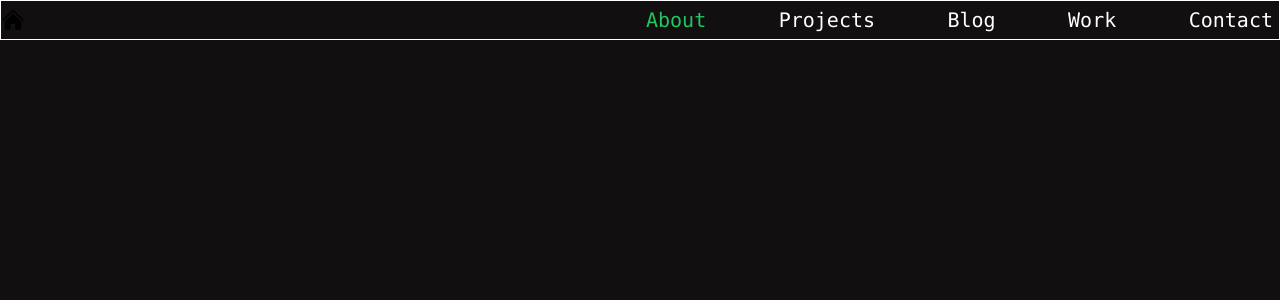
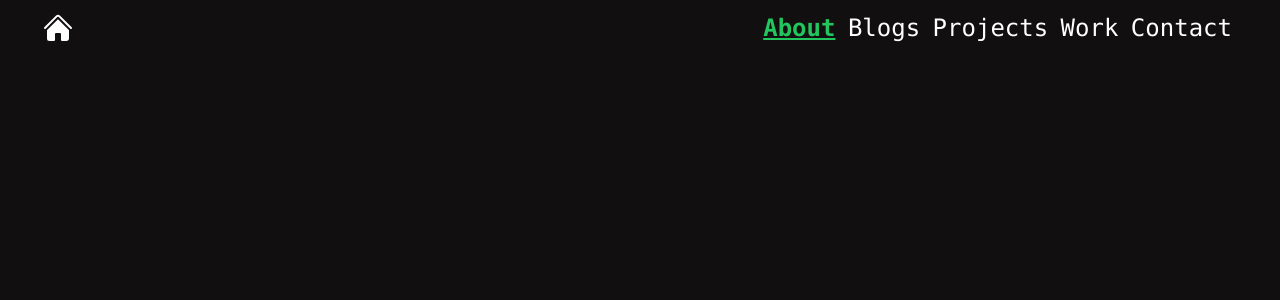
Before and after one commit to atharvasune/Personal-Website, a Next.js app: page /about in a window 1280 px wide. Shown: the top 300 px of the page. Built offline with nearby package versions, Linux system fonts and the light colour scheme.

Commit message:
Add pages for all links

```diff
--- a/src/app/about/page.tsx
+++ b/src/app/about/page.tsx
@@ -2,7 +2,7 @@ import { TopNav } from "../components/top-nav";
 export default function About() {
     return (
         <section>
-            <TopNav />
+            <TopNav path={"about"} />
         </section>
     )
 }
--- /dev/null
+++ b/src/app/blogs/page.tsx
@@ -0,0 +1,7 @@
+import { TopNav } from "../components/top-nav";
+
+export default function Blogs() {
+    return (
+        <TopNav path={"blogs"} />
+    )
+}
--- a/src/app/components/top-nav.tsx
+++ b/src/app/components/top-nav.tsx
@@ -1,44 +1,32 @@
 import Link from "next/link";
-import { useRouter } from "next/router";
 
-function NavLink({path, text}: {path: String, text: String}) {
-    const router = useRouter()
-    let textclass = router.asPath === path ? "text-green-500" : "text-white";
-    let underline = router.asPath === path ? "underline" : "";
+function NavLink({ path, text, currentPath }: { path: String, text: String, currentPath: String }) {
+    let currentPathClass = currentPath === path ? "text-green-500 underline font-bold" : "text-white hover:text-green-500 hover:font-bold hover:underline";
+
     return (
         <Link href={`/${path}`}>
-            <text className={`text-xl ${textclass} ${underline}`}>
+            <text className={`text-2xl font-mono ${currentPathClass}`}>
                 {text}
             </text>
         </Link>
     )
 }
 
-export function TopNav() {
+export function TopNav({ path }: { path: String }) {
     return (
-        <section className="h-10" style={{border: "1px solid white", display: "flex", justifyContent: "space-between", alignItems: "center"}}>
-            <div>
-                <svg xmlns="http://www.w3.org/2000/svg" viewBox="0 0 24 24" fill="currentColor" className="w-6 h-6">
-                    <path d="M11.47 3.84a.75.75 0 011.06 0l8.69 8.69a.75.75 0 101.06-1.06l-8.689-8.69a2.25 2.25 0 00-3.182 0l-8.69 8.69a.75.75 0 001.061 1.06l8.69-8.69z" />
-                    <path d="M12 5.432l8.159 8.159c.03.03.06.058.091.086v6.198c0 1.035-.84 1.875-1.875 1.875H15a.75.75 0 01-.75-.75v-4.5a.75.75 0 00-.75-.75h-3a.75.75 0 00-.75.75V21a.75.75 0 01-.75.75H5.625a1.875 1.875 0 01-1.875-1.875v-6.198a2.29 2.29 0 00.091-.086L12 5.43z" />
-                </svg>
-            </div>
-            <div className="w-1/2 px-1.5" style={{display: "flex", justifyContent: "space-between", alignItems: "center"}}>
-                <div className="text-green-500 font-mono text-xl">
-                    About
+        <section className="h-14 p-6 pt-6 flex justify-between items-center">
+            <Link href="/">
+                <div className="flex justify-between items-center px-4">
+                    <svg xmlns="http://www.w3.org/2000/svg" viewBox="0 0 27 27" fill="white" className="w-10 h-10 pt-1 hover:fill-green-500">
+                        <path d="M11.47 3.84a.75.75 0 011.06 0l8.69 8.69a.75.75 0 101.06-1.06l-8.689-8.69a2.25 2.25 0 00-3.182 0l-8.69 8.69a.75.75 0 001.061 1.06l8.69-8.69z" />
+                        <path d="M12 5.432l8.159 8.159c.03.03.06.058.091.086v6.198c0 1.035-.84 1.875-1.875 1.875H15a.75.75 0 01-.75-.75v-4.5a.75.75 0 00-.75-.75h-3a.75.75 0 00-.75.75V21a.75.75 0 01-.75.75H5.625a1.875 1.875 0 01-1.875-1.875v-6.198a2.29 2.29 0 00.091-.086L12 5.43z" />
+                    </svg>
                 </div>
-                <div className="text-white font-mono text-xl">
-                    Projects
-                </div>
-                <div className="text-white font-mono text-xl">
-                    Blog
-                </div>
-                <div className="text-white font-mono text-xl">
-                    Work
-                </div>
-                <div className="text-white font-mono text-xl">
-                    Contact
-                </div>
+            </Link>
+            <div className="w-2/5 pr-6 flex justify-between items-center">
+                {["About", "Blogs", "Projects", "Work", "Contact"].map(val => (
+                    <NavLink path={val.toLowerCase()} text={val} currentPath={path} />
+                ))}
             </div>
         </section>
     );
--- /dev/null
+++ b/src/app/contact/page.tsx
@@ -0,0 +1,7 @@
+import { TopNav } from "../components/top-nav";
+
+export default function Blogs() {
+    return (
+        <TopNav path={"contact"} />
+    )
+}
--- /dev/null
+++ b/src/app/projects/page.tsx
@@ -0,0 +1,7 @@
+import { TopNav } from "../components/top-nav";
+
+export default function Blogs() {
+    return (
+        <TopNav path={"projects"} />
+    )
+}
--- a/src/app/something/page.tsx
+++ /dev/null
@@ -1,8 +0,0 @@
-
-export default function Something() {
-    return (
-        <div className="">
-            This is the first page you see, why so many striations
-        </div>
-    )
-}
--- /dev/null
+++ b/src/app/work/page.tsx
@@ -0,0 +1,7 @@
+import { TopNav } from "../components/top-nav";
+
+export default function Blogs() {
+    return (
+        <TopNav path={"work"} />
+    )
+}
```
Also changed, not shown: src/app/layout.tsx (+6 -1 lines).
